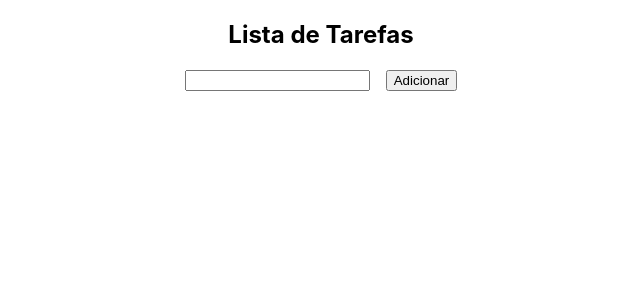
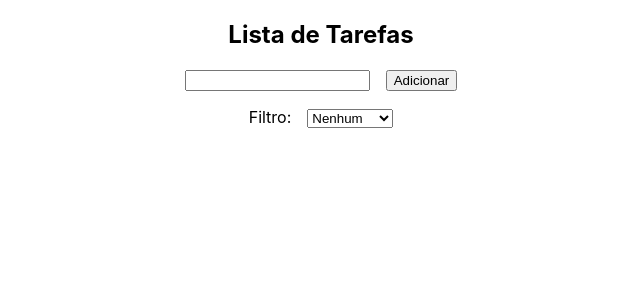
Before and after one commit to future4code/Edgard-Finotti, a React (Create React App) app in the folder quinzena6/lista-tarefas/lista-tarefas/: page / in a window 1280 px wide. Shown: the top 300 px of the page, without its empty margins (319-959 px from the left). Built offline with nearby package versions, Linux system fonts and the light colour scheme.

Commit message:
Criado componente Filtros e estilizado usando styled components.

```diff
--- /dev/null
+++ b/quinzena6/lista-tarefas/lista-tarefas/src/components/Filtros/Filtros.js
@@ -0,0 +1,37 @@
+import React from 'react'
+import styled from 'styled-components'
+
+const DivisaoFiltros = styled.div`
+
+`
+
+const ParagrafoTextoFiltro = styled.p`
+     display: inline-block;
+     margin-right: 16px;
+`
+
+const SelectFiltros = styled.select`
+
+`
+
+export class Filtros extends React.Component {
+
+    state = {
+
+    }
+
+
+    render() {
+
+        return <DivisaoFiltros>
+           <ParagrafoTextoFiltro>Filtro:</ParagrafoTextoFiltro>
+           <SelectFiltros >
+                <option value="nenhum">Nenhum</option>
+                <option value="pendente">Pendentes</option>
+                <option value="completa">Completas</option>
+           </SelectFiltros>
+        </DivisaoFiltros>
+
+    }
+
+}
--- a/quinzena6/lista-tarefas/lista-tarefas/src/components/ListaTarefas/ListadeTarefas.js
+++ b/quinzena6/lista-tarefas/lista-tarefas/src/components/ListaTarefas/ListadeTarefas.js
@@ -1,20 +1,18 @@
 import React from 'react'
 import styled from 'styled-components'
 import { AdicionarTarefas } from '../AdicionarTarefas/AdicionarTarefas'
+import { Filtros } from '../Filtros/Filtros'
 
 export class ListadeTarefas extends React.Component {
     state = {
-        tarefas: [
-
-        ],
-
-        // posicaoArray: 0,
-        novaTarefa: ""
+        tarefas: [ ]
     }
 
     criarTarefa = (novaTarefa) => {
         const novoObjetoTarefa = {
-            texto: novaTarefa
+            texto: novaTarefa,
+            completo: false,
+            id: Date.now()
         }
 
         const novasTarefas = [novoObjetoTarefa, ...this.state.tarefas]
@@ -29,6 +27,9 @@ export class ListadeTarefas extends React.Component {
             <AdicionarTarefas
                 criarTarefa={this.criarTarefa}
             />
+            <Filtros
+                tarefas={this.state.tarefas}
+            />
         </div>
 
     }
```
